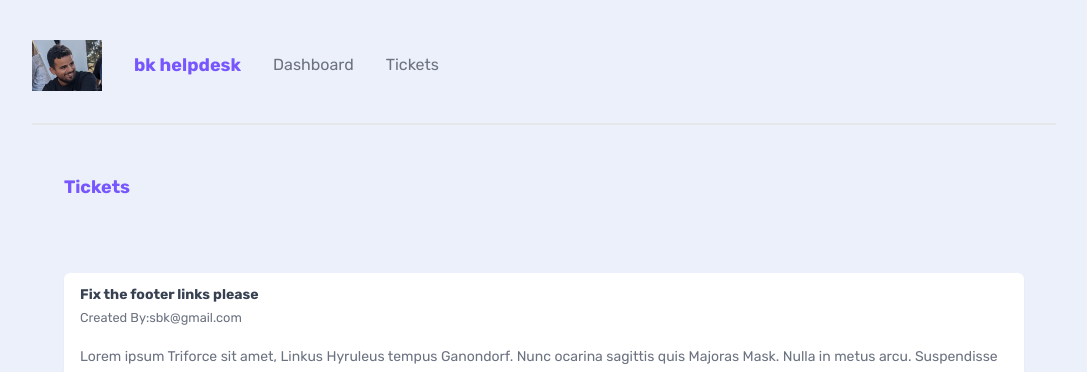
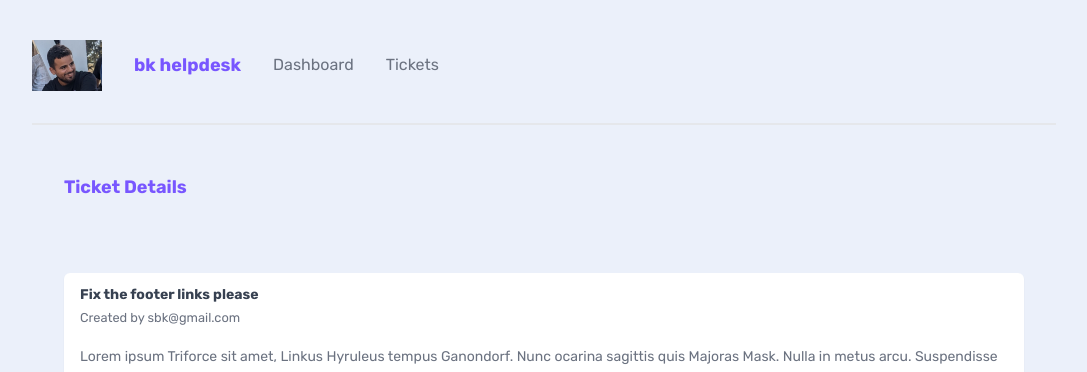
Before and after one commit to sofexbk/Bk-helpdesk, a Next.js app: page /tickets/1 in a window 1280 px wide. Shown: the top 372 px of the page, without its empty margins (96-1183 px from the left). Built offline with nearby package versions, Linux system fonts and the light colour scheme; data requests are answered from the project's data file.

Commit message:
fixing issue in axios

```diff
--- a/app/(dashboard)/[...not-found]/page.jsx
+++ b/app/(dashboard)/[...not-found]/page.jsx
@@ -1,5 +1,5 @@
 import { notFound } from "next/navigation"
-export default function Notfound() {
+export default function NotFoundCatchAll() {
   return (
     notFound()
   )
--- a/app/(dashboard)/tickets/[id]/page.jsx
+++ b/app/(dashboard)/tickets/[id]/page.jsx
@@ -1,63 +1,76 @@
+import { notFound } from "next/navigation"
 import axios from "axios"
-import { notFound } from "next/navigation"
 
-
-export const dynamicParams=true
-
+export const dynamicParams = true // default val = true
 
 export async function generateMetadata({ params }) {
-  const id = params.id
+  const id = params.id;
 
-  const res = await axios.get(`http://localhost:4000/tickets/${id}`)
-  const ticket = await res.data
+  try {
+    const res = await axios.get(`http://localhost:4000/tickets/${id}`);
+    const ticket = res.data;
 
     return {
-    title: `bk Helpdesk | ${ticket.title}`
+      title: `Bk Helpdesk | ${ticket.title}`,
+    };
+  } catch (error) {
+    console.error("Error fetching data:", error);
+  }
+}
+
+export async function generateStaticParams() {
+  const res = await axios.get('http://localhost:4000/tickets')
+
+  const tickets = await res.data
+
+  return tickets.map((ticket) => ({
+    id: ticket.id
+  }))
+}
+
+axios.interceptors.response.use(
+  (response) => response,
+  (error) => {
+    if (error.response && error.response.status === 404) {
+      return Promise.reject(notFound()); // Return the "Not Found" response
+    }
+    return Promise.reject(error); // Return other errors as-is
+  }
+);
+
+async function getTicket(id) {
+  try {
+    const res = await axios.get(`http://localhost:4000/tickets/${id}`, {
+      next: {
+        revalidate: 60
+      }
+    });
+
+    if (!res.data) {
+      // Handle other cases where data is missing, if needed
+    }
+
+    return res.data;
+  } catch (error) {
+    // Handle other errors if necessary
+    console.error("Error fetching data:", error);
+    throw error;
   }
 }
 
 
-export async function generateStaticParams(){
-    // [{id:'1'},{id:'2'},......]
-    const res=await axios.get('http://localhost:4000/tickets/')
-    const tickets =res.data
-    return tickets.map((ticket)=>{
-        id:ticket.id
-    })
+export default async function TicketDetails({ params }) {
+  // const id = params.id
+  const ticket = await getTicket(params.id)
 
-}
-
-
-async function getTicket(id){
-    try {
-        await new Promise(resolve => setTimeout(resolve, 1000))
-
-        const res = await axios.get("http://localhost:4000/tickets/" + id, {
-          next: {
-            revalidate: 60, // no cache with 0
-          },
-        });
-
-        return res.data;
-      } catch (error) {
-        // Handle the 404 error by returning a "Not Found" page.
-        return notFound();
-      }
- }
-
-export default async function TicketDetails({params}) {
-    const ticket= await getTicket(params.id)
-    if (!ticket) {
-        return notFound();
-      }
   return (
     <main>
       <nav>
-            <h2>Tickets</h2>
+        <h2>Ticket Details</h2>
       </nav>
       <div className="card">
         <h3>{ticket.title}</h3>
-            <small>Created By:{ticket.user_email}</small>
+        <small>Created by {ticket.user_email}</small>
         <p>{ticket.body}</p>
         <div className={`pill ${ticket.priority}`}>
           {ticket.priority} priority
--- a/app/(dashboard)/tickets/page.jsx
+++ b/app/(dashboard)/tickets/page.jsx
@@ -19,9 +19,8 @@ export default function Tickets() {
       </nav>
 
       <Suspense fallback={<Loading/>}>
-        <TicketList  />
+        <TicketList/>
       </Suspense>
-
     </main>
   )
 }
--- /dev/null
+++ b/app/api/tickets/route.js
@@ -0,0 +1 @@
+// /api/tickets
```
Also changed, not shown: app/(dashboard)/tickets/[id]/not-found.jsx (+5 -6 lines). Lines whose indentation alone changed are shown as unchanged.
